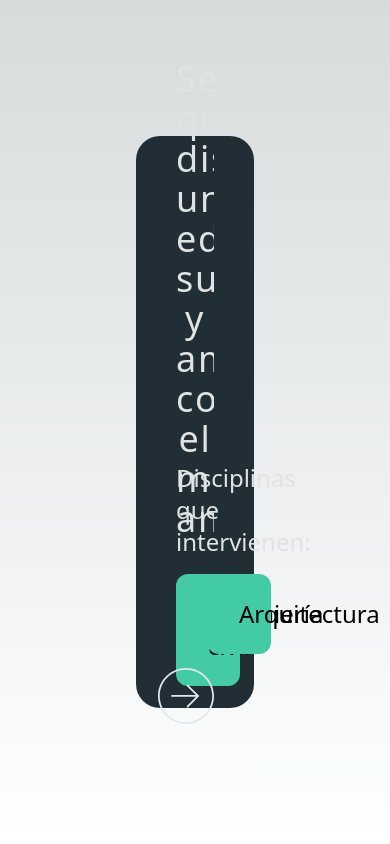
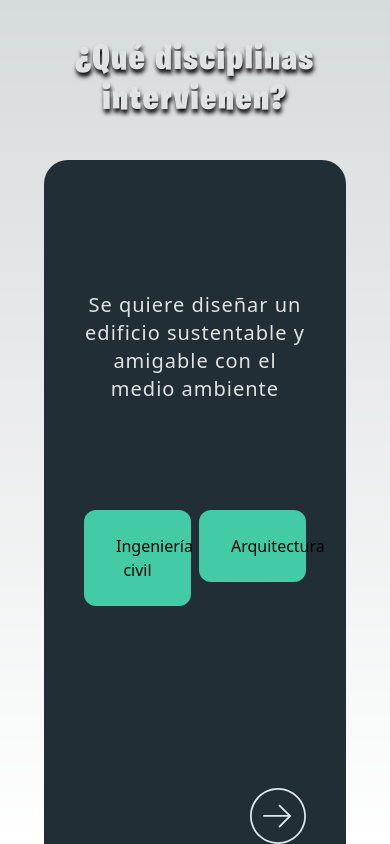
Before and after one commit to joniborda/interdisciplinario, a Next.js app: page / in a window 390 px wide. Built offline with nearby package versions, Linux system fonts and the light colour scheme.

Commit message:
fix overflow in card on index

```diff
--- a/src/components/Button.tsx
+++ b/src/components/Button.tsx
@@ -20,10 +20,10 @@ export const Button = ({ title, body, className }: ButtonProps) => {
   return (
     <>
       <button
-        className={clsx("rounded-xl bg-[#42CBA5] px-8 py-6 ", className)}
+        className={clsx("rounded-xl bg-[#42CBA5] px-8 py-6 text-2xl text-black", className)}
         onClick={handleClick}
       >
-        <h2 className="text-2xl text-black">{title}</h2>
+        {title}
       </button>
       <div
         className={clsx(
--- a/src/components/CareersInvolvedBody.tsx
+++ b/src/components/CareersInvolvedBody.tsx
@@ -12,23 +12,31 @@ export const CareersInvolvedBody = () => {
       <div className="flex flex-col h-full bg-[#222e35] rounded-3xl p-10">
         <div className="flex flex-col justify-start content-center h-full">
           <div className="flex justify-between items-center h-full max-h-[50%]">
-            <Heading1>{currentProblem.problem}</Heading1>
+            <Heading1 className="md:text-3xl sm:text-2xl text-xl ">
+              {currentProblem.problem}
+            </Heading1>
           </div>
-          <div className="mt-10 text-2xl font-light text-[#e0e3e4]">
+          {/* <div className="mt-10 text-2xl font-light text-[#e0e3e4]">
             Disciplinas que intervienen:
-          </div>
+          </div> */}
           <div
             className={clsx(
-              "grid grid-flow-dense items-start justify-center gap-y-4 gap-x-6 mt-4",
+              "grid grid-flow-dense items-start justify-center mt-4",
+              currentProblem.options.length > 6 ? "gap-y-2 gap-x-4" : "gap-y-4 gap-x-2 sm:gap-x-6",
               currentProblem.options.length === 1
                 ? "grid-cols-1"
                 : currentProblem.options.length === 2
                 ? "grid-cols-2"
-                : "grid-cols-3"
+                : "grid-cols-2 sm:grid-cols-3"
             )}
           >
             {currentProblem.options.map((option, index) => (
-              <Button key={index} title={option.title} body={option.body} />
+              <Button
+                key={index}
+                title={option.title}
+                body={option.body}
+                className="py-2 sm:px-2 px-0 text-base md:text-lg lg:text-xl xl:text-2xl"
+              />
             ))}
           </div>
         </div>
--- a/src/pages/index.tsx
+++ b/src/pages/index.tsx
@@ -1,9 +1,22 @@
+import { Heading1 } from "@/components/Heading1";
 import { CareersInvolvedBody } from "../components/CareersInvolvedBody";
+import clsx from "clsx";
 
 export default function Home() {
   return (
-    <main className="flex h-screen overflow-hidden flex-col items-center justify-between p-24">
-      <div className="z-10 h-full w-full max-w-5xl items-center justify-between text-sm lg:flex">
+    <main
+      className={clsx(
+        "flex h-screen overflow-hidden flex-col items-center justify-between",
+        "px-1 sm:px-2 md:px-1 pt-10 sm:pb-5"
+      )}
+    >
+      <div className="z-10 h-full w-full max-w-5xl items-center flex-col justify-between text-sm lg:flex">
+        <Heading1
+          style={{ textShadow: "1px 4px 4px #000000" }}
+          className="font-[fortnite] text-4xl"
+        >
+          ¿Qué disciplinas intervienen?
+        </Heading1>
         <CareersInvolvedBody />
       </div>
     </main>
```
